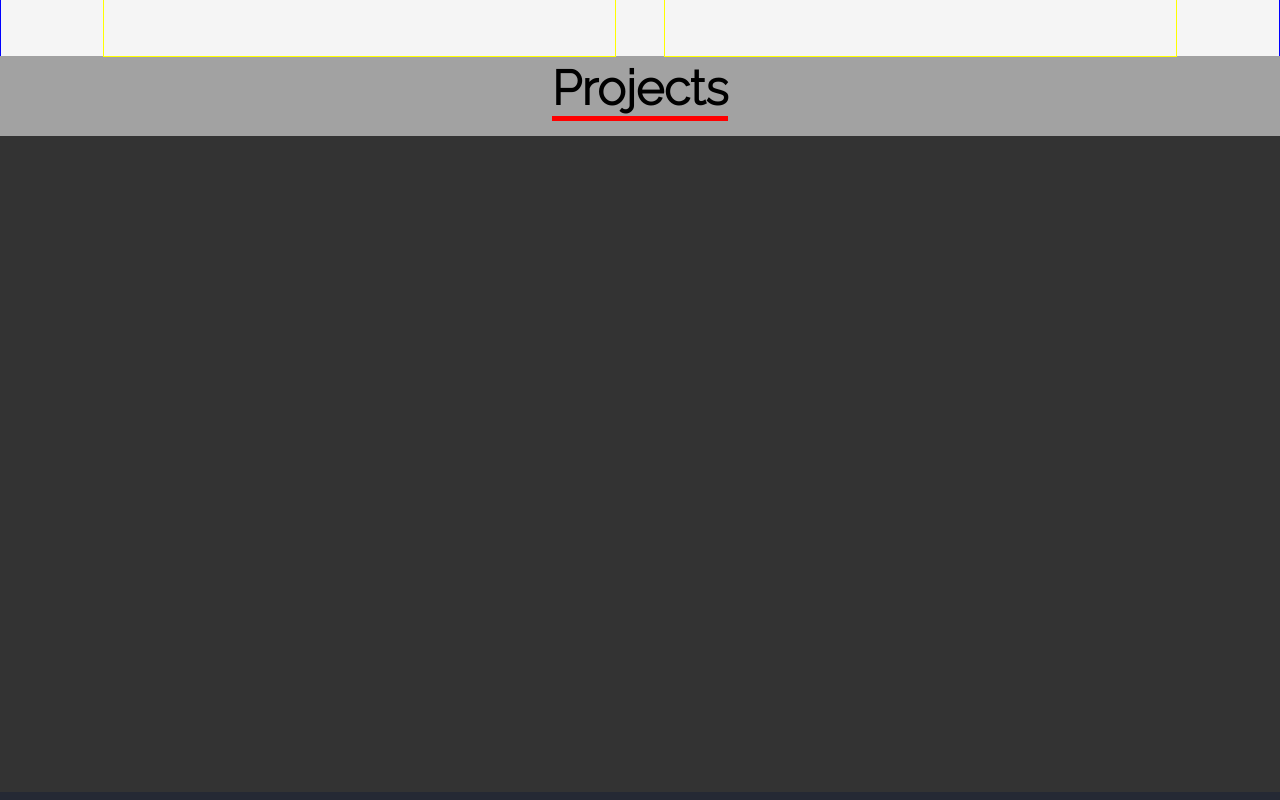
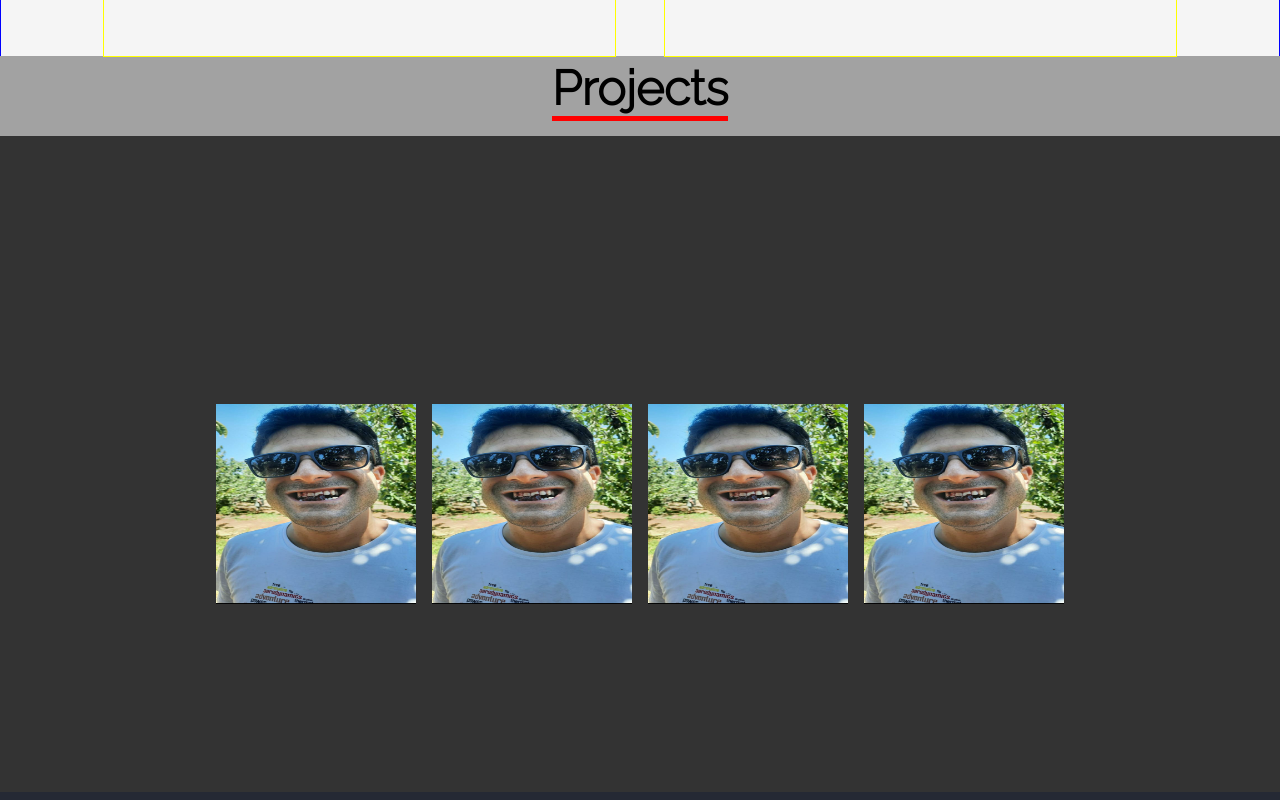
Before and after one commit to aviadc/portfolio, a React (Create React App) app: page / in a window 1280 px wide. Shown: the part 1480-2280 px from the top of the page. Built offline with nearby package versions, Linux system fonts and the light colour scheme.

Commit message:
project item

```diff
--- /dev/null
+++ b/src/components/ProjectItem/index.js
@@ -0,0 +1,16 @@
+import React from 'react'
+import "./projectItem.scss"
+
+const ProjectItem = (props) => {
+  return (
+    <div className='project-item-container'>
+      <button className='button-code'>see code</button>
+      <div className='project-item-inner'>
+        <img src={props.img} alt='project' className='ff' />
+      </div>
+      <button className='button-website'>go to website</button>
+    </div>
+  )
+}
+
+export default ProjectItem
--- /dev/null
+++ b/src/components/ProjectItem/projectItem.scss
@@ -0,0 +1,60 @@
+.project-item-container {
+  position: relative;
+  height: 200px;
+  width: 200px;
+  background-color: grey;
+  text-align: center;
+  transition: all .5s ease-in-out;
+  overflow: hidden;
+
+  &:hover .project-item-inner {
+    opacity: 0;
+  }
+
+  &:hover .button-code {
+    visibility: visible;
+    top: 20px;
+  }
+
+  &:hover .button-website {
+    visibility: visible;
+    bottom: 20px;
+  }
+
+  &:hover {
+    background-color: #fff;
+  }
+
+  button {
+    visibility: hidden;
+    font-size: 1rem;
+    height: 40px;
+    width: 100px;
+    position: absolute;
+    right: 30%;
+    transition: all 0.5s ease-in-out;
+  }
+
+}
+
+.project-item-inner {
+  height: 100%;
+  width: 100%;
+  transition: all .5s ease-in-out;
+
+  img {
+    width: 100%;
+    height: 100%;
+  }
+
+}
+
+
+
+.button-code {
+  top: -40px;
+}
+
+.button-website {
+  bottom: -40px;
+}
--- a/src/components/pages/Work/index.js
+++ b/src/components/pages/Work/index.js
@@ -1,5 +1,7 @@
 import React from 'react'
 import PageTitle from "../../PageTitle"
+import ProjectItem from "../../ProjectItem"
+import me2 from "../../../assets/me2.jpeg"
 import "./work.scss"
 
 const Work = () => {
@@ -7,6 +9,10 @@ const Work = () => {
     <div className='work-page' id='work'>
       <PageTitle title='Projects' style={{color: "black"}} />
       <div className='work-container'>
+        <ProjectItem img ={me2}/>
+        <ProjectItem img ={me2}/>
+        <ProjectItem img ={me2}/>
+        <ProjectItem img ={me2}/>
 
       </div>
     </div>
--- a/src/components/pages/Work/work.scss
+++ b/src/components/pages/Work/work.scss
@@ -9,10 +9,7 @@
     display: flex;
     justify-content: center;
     align-items: center;
+    gap: 1rem;
+    flex-wrap: wrap;
     background-color: #333;
-
-    h2{
-        font-size: 3rem;
-        color: #fff;
-    }
 }
```
